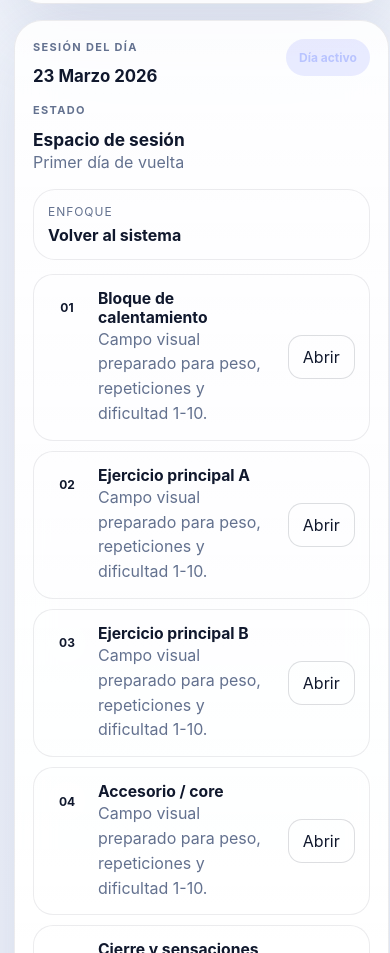
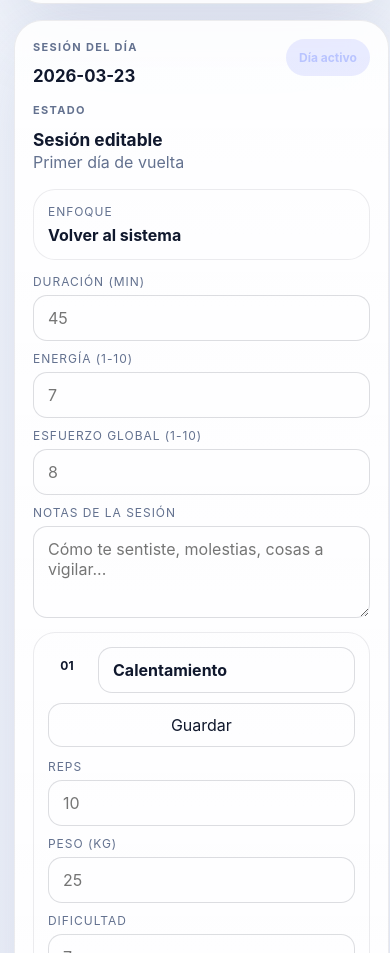
Before and after one commit to neomigue2010/neo-sport-dashboard, a Next.js app: page / in a window 390 px wide. Shown: the part 1047-2000 px from the top of the page. Built offline with nearby package versions, Linux system fonts and the light colour scheme; no server answers.

Commit message:
Wire dashboard to VPS API and real session flow

```diff
--- a/app/globals.css
+++ b/app/globals.css
@@ -347,3 +347,106 @@ p { color: var(--muted); line-height: 1.55; }
   .hero-card { padding: 26px; }
   .calendar-card, .session-card, .insight-card, .prompt-card { padding: 22px; }
 }
+
+.tiny-action {
+  border: 1px solid var(--line-strong);
+  background: rgba(255,255,255,0.06);
+  color: var(--text);
+  border-radius: 999px;
+  padding: 10px 12px;
+}
+
+.session-form,
+.exercise-fields {
+  display: grid;
+  grid-template-columns: repeat(3, minmax(0, 1fr));
+  gap: 10px;
+  margin-bottom: 14px;
+}
+
+.session-form label,
+.exercise-fields label {
+  display: flex;
+  flex-direction: column;
+  gap: 6px;
+}
+
+.session-form span,
+.exercise-fields span {
+  color: var(--muted);
+  font-size: 12px;
+  text-transform: uppercase;
+  letter-spacing: 0.08em;
+}
+
+.session-form input,
+.exercise-fields input,
+.exercise-fields textarea,
+.session-form textarea,
+.exercise-name-input {
+  width: 100%;
+  border-radius: 14px;
+  border: 1px solid var(--line-strong);
+  background: rgba(255,255,255,0.04);
+  color: var(--text);
+  padding: 12px 14px;
+  font: inherit;
+}
+
+.exercise-name-input {
+  font-weight: 700;
+}
+
+.session-form textarea,
+.exercise-fields textarea {
+  min-height: 92px;
+  resize: vertical;
+}
+
+.full-field {
+  grid-column: 1 / -1;
+}
+
+.exercise-card {
+  border-radius: 22px;
+  padding: 14px;
+  background: rgba(255,255,255,0.03);
+  border: 1px solid var(--line);
+}
+
+.exercise-head {
+  display: flex;
+  align-items: center;
+  justify-content: space-between;
+  gap: 10px;
+  margin-bottom: 12px;
+}
+
+.exercise-head-left {
+  display: flex;
+  align-items: center;
+  gap: 12px;
+  flex: 1;
+}
+
+.session-status-message {
+  margin-top: 8px;
+  margin-bottom: 12px;
+  color: var(--accent-2);
+}
+
+@media (max-width: 720px) {
+  .session-form,
+  .exercise-fields {
+    grid-template-columns: 1fr;
+  }
+
+  .exercise-head {
+    flex-direction: column;
+    align-items: stretch;
+  }
+
+  .exercise-head-left {
+    align-items: flex-start;
+  }
+}
--- a/components/SportDashboard.tsx
+++ b/components/SportDashboard.tsx
@@ -13,8 +13,19 @@ type DayCard = {
   accent: string;
 };
 
+type ExerciseForm = {
+  exerciseName: string;
+  reps: string;
+  weightKg: string;
+  difficulty: string;
+  notes: string;
+};
+
 const month = 'Marzo 2026';
 const apiBase = process.env.NEXT_PUBLIC_SPORT_API_BASE || 'https://sport-api.187.77.83.168.sslip.io';
+const selectedMonth = '2026-03';
+const monthNames = ['2026-02', '2026-03', '2026-04'];
+
 const dayCards: DayCard[] = [
   { day: 24, monthOffset: -1, status: 'rest', label: 'Cierre mes', energy: 'Descarga', accent: 'rest' },
   { day: 25, monthOffset: -1, status: 'rest', label: 'Cierre mes', energy: 'Descarga', accent: 'rest' },
@@ -59,6 +70,12 @@ const dayCards: DayCard[] = [
   { day: 5, monthOffset: 1, status: 'rest', label: 'Descanso', energy: 'Abril', accent: 'rest' }
 ];
 
+const initialExercises: ExerciseForm[] = [
+  { exerciseName: 'Calentamiento', reps: '', weightKg: '', difficulty: '', notes: '' },
+  { exerciseName: 'Ejercicio principal A', reps: '', weightKg: '', difficulty: '', notes: '' },
+  { exerciseName: 'Ejercicio principal B', reps: '', weightKg: '', difficulty: '', notes: '' }
+];
+
 const statusText: Record<DayStatus, string> = {
   planned: 'Preparado para asignar rutina',
   done: 'Entrenamiento archivado',
@@ -66,19 +83,28 @@ const statusText: Record<DayStatus, string> = {
   focus: 'Primer día de vuelta'
 };
 
-const exercisePlaceholders = [
-  'Bloque de calentamiento',
-  'Ejercicio principal A',
-  'Ejercicio principal B',
-  'Accesorio / core',
-  'Cierre y sensaciones'
-];
+function getTrainingDate(card: DayCard) {
+  const offset = card.monthOffset ?? 0;
+  const monthKey = monthNames[offset + 1] || selectedMonth;
+  return `${monthKey}-${String(card.day).padStart(2, '0')}`;
+}
 
 export function SportDashboard() {
   const [selectedDay, setSelectedDay] = useState<DayCard>(dayCards.find((d) => d.day === 23 && (d.monthOffset ?? 0) === 0) || dayCards[0]);
   const [theme, setTheme] = useState<'dark' | 'light'>('dark');
   const [dbStatus, setDbStatus] = useState<'loading' | 'online' | 'offline'>('loading');
   const [dbCounts, setDbCounts] = useState({ users: 0, workout_days: 0, workout_sessions: 0 });
+  const [sessionStatus, setSessionStatus] = useState('');
+  const [isSavingDay, setIsSavingDay] = useState(false);
+  const [isCompleting, setIsCompleting] = useState(false);
+  const [durationMinutes, setDurationMinutes] = useState('');
+  const [perceivedEnergy, setPerceivedEnergy] = useState('');
+  const [perceivedEffort, setPerceivedEffort] = useState('');
+  const [sessionNotes, setSessionNotes] = useState('');
+  const [exerciseForms, setExerciseForms] = useState<ExerciseForm[]>(initialExercises);
+  const [savingExerciseIndex, setSavingExerciseIndex] = useState<number | null>(null);
+
+  const trainingDate = useMemo(() => getTrainingDate(selectedDay), [selectedDay]);
 
   useEffect(() => {
     const stored = window.localStorage.getItem('neo-sport-theme');
@@ -93,10 +119,8 @@ export function SportDashboard() {
     window.localStorage.setItem('neo-sport-theme', theme);
   }, [theme]);
 
-
   useEffect(() => {
     let active = true;
-
     fetch(`${apiBase}/api/health`)
       .then((res) => {
         if (!res.ok) throw new Error('health failed');
@@ -115,19 +139,132 @@ export function SportDashboard() {
         if (!active) return;
         setDbStatus('offline');
       });
-
     return () => {
       active = false;
     };
   }, []);
 
-  const selectedSummary = useMemo(() => {
-    return {
-      title: selectedDay.status === 'done' ? 'Sesión cerrada' : selectedDay.status === 'rest' ? 'Día de recuperación' : 'Espacio de sesión',
-      subtitle: statusText[selectedDay.status],
-      cta: selectedDay.status === 'done' ? 'Ver detalles de la sesión' : 'Completar sesión aquí'
+  useEffect(() => {
+    let active = true;
+    setSessionStatus('');
+
+    fetch(`${apiBase}/api/session?user=migue&trainingDate=${trainingDate}`)
+      .then((res) => res.json())
+      .then((data) => {
+        if (!active || !data?.ok) return;
+        if (data.session) {
+          setDurationMinutes(data.session.duration_minutes ? String(data.session.duration_minutes) : '');
+          setPerceivedEnergy(data.session.perceived_energy ? String(data.session.perceived_energy) : '');
+          setPerceivedEffort(data.session.perceived_effort ? String(data.session.perceived_effort) : '');
+          setSessionNotes(data.session.notes || '');
+        } else {
+          setDurationMinutes('');
+          setPerceivedEnergy('');
+          setPerceivedEffort('');
+          setSessionNotes('');
+        }
+        if (Array.isArray(data.exercises) && data.exercises.length) {
+          const mapped = data.exercises.slice(0, 3).map((item: any) => ({
+            exerciseName: item.exercise_name || '',
+            reps: item.reps ? String(item.reps) : '',
+            weightKg: item.weight_kg ? String(item.weight_kg) : '',
+            difficulty: item.difficulty ? String(item.difficulty) : '',
+            notes: item.actual_notes || item.set_notes || ''
+          }));
+          while (mapped.length < 3) mapped.push({ exerciseName: `Ejercicio ${mapped.length + 1}`, reps: '', weightKg: '', difficulty: '', notes: '' });
+          setExerciseForms(mapped);
+        } else {
+          setExerciseForms(initialExercises);
+        }
+      })
+      .catch(() => {
+        if (!active) return;
+      });
+
+    return () => {
+      active = false;
     };
-  }, [selectedDay]);
+  }, [trainingDate]);
+
+  const selectedSummary = useMemo(() => ({
+    title: selectedDay.status === 'done' ? 'Sesión cerrada' : selectedDay.status === 'rest' ? 'Día de recuperación' : 'Sesión editable',
+    subtitle: statusText[selectedDay.status],
+    cta: isCompleting ? 'Cerrando sesión...' : 'Completar sesión'
+  }), [selectedDay, isCompleting]);
+
+  async function ensureDay() {
+    setIsSavingDay(true);
+    try {
+      const res = await fetch(`${apiBase}/api/calendar/day`, {
+        method: 'POST',
+        headers: { 'Content-Type': 'application/json' },
+        body: JSON.stringify({ user: 'migue', trainingDate, status: 'planned' })
+      });
+      const data = await res.json();
+      if (!res.ok || !data.ok) throw new Error(data.message || 'No pude guardar el día');
+      setSessionStatus('Día guardado en la base.');
+    } catch (error) {
+      setSessionStatus(error instanceof Error ? error.message : 'No pude guardar el día');
+    } finally {
+      setIsSavingDay(false);
+    }
+  }
+
+  async function saveExercise(index: number) {
+    const item = exerciseForms[index];
+    setSavingExerciseIndex(index);
+    try {
+      const res = await fetch(`${apiBase}/api/session/exercise`, {
+        method: 'POST',
+        headers: { 'Content-Type': 'application/json' },
+        body: JSON.stringify({
+          user: 'migue',
+          trainingDate,
+          exerciseName: item.exerciseName,
+          sortOrder: index,
+          difficulty: item.difficulty ? Number(item.difficulty) : null,
+          reps: item.reps ? Number(item.reps) : null,
+          weightKg: item.weightKg ? Number(item.weightKg) : null,
+          effort: item.difficulty ? Number(item.difficulty) : null,
+          actualNotes: item.notes || null
+        })
+      });
+      const data = await res.json();
+      if (!res.ok || !data.ok) throw new Error(data.message || 'No pude guardar el ejercicio');
+      setSessionStatus(`Ejercicio ${index + 1} guardado.`);
+      setDbCounts((cur) => ({ ...cur, workout_sessions: Math.max(cur.workout_sessions, 1) }));
+    } catch (error) {
+      setSessionStatus(error instanceof Error ? error.message : 'No pude guardar el ejercicio');
+    } finally {
+      setSavingExerciseIndex(null);
+    }
+  }
+
+  async function completeSession() {
+    setIsCompleting(true);
+    try {
+      const res = await fetch(`${apiBase}/api/session/complete`, {
+        method: 'POST',
+        headers: { 'Content-Type': 'application/json' },
+        body: JSON.stringify({
+          user: 'migue',
+          trainingDate,
+          durationMinutes: durationMinutes ? Number(durationMinutes) : null,
+          perceivedEnergy: perceivedEnergy ? Number(perceivedEnergy) : null,
+          perceivedEffort: perceivedEffort ? Number(perceivedEffort) : null,
+          notes: sessionNotes || null
+        })
+      });
+      const data = await res.json();
+      if (!res.ok || !data.ok) throw new Error(data.message || 'No pude completar la sesión');
+      setSessionStatus('Sesión cerrada. Queda pendiente de análisis por Neo.');
+      setDbCounts((cur) => ({ ...cur, workout_days: cur.workout_days + 1 }));
+    } catch (error) {
+      setSessionStatus(error instanceof Error ? error.message : 'No pude completar la sesión');
+    } finally {
+      setIsCompleting(false);
+    }
+  }
 
   return (
     <main className="app-shell">
@@ -152,18 +289,9 @@ export function SportDashboard() {
             <span className="tiny-chip">Mobile first</span>
           </div>
           <div className="hero-metrics compact-metrics">
-            <div>
-              <strong>{dbCounts.workout_sessions}</strong>
-              <span>sesiones</span>
-            </div>
-            <div>
-              <strong>{dbCounts.workout_days}</strong>
-              <span>días</span>
-            </div>
-            <div>
-              <strong>{dbCounts.users}</strong>
-              <span>usuario</span>
-            </div>
+            <div><strong>{dbCounts.workout_sessions}</strong><span>sesiones</span></div>
+            <div><strong>{dbCounts.workout_days}</strong><span>días</span></div>
+            <div><strong>{dbCounts.users}</strong><span>usuario</span></div>
           </div>
         </div>
 
@@ -174,13 +302,11 @@ export function SportDashboard() {
                 <p className="tiny-label">Calendario</p>
                 <h3>{month}</h3>
               </div>
-              <span className="tiny-chip">Vista compacta</span>
+              <button className="tiny-action" onClick={ensureDay} disabled={isSavingDay}>{isSavingDay ? 'Guardando...' : 'Guardar día'}</button>
             </div>
 
             <div className="calendar-weekdays">
-              {['L', 'M', 'X', 'J', 'V', 'S', 'D'].map((item) => (
-                <span key={item}>{item}</span>
-              ))}
+              {['L', 'M', 'X', 'J', 'V', 'S', 'D'].map((item) => <span key={item}>{item}</span>)}
             </div>
 
             <div className="calendar-grid">
@@ -202,7 +328,7 @@ export function SportDashboard() {
             <div className="section-head">
               <div>
                 <p className="tiny-label">Sesión del día</p>
-                <h3>{selectedDay.day} {month}</h3>
+                <h3>{trainingDate}</h3>
               </div>
               <span className={`status-badge ${selectedDay.accent}`}>{selectedDay.label}</span>
             </div>
@@ -219,65 +345,35 @@ export function SportDashboard() {
               </div>
             </div>
 
+            <div className="session-form">
+              <label><span>Duración (min)</span><input value={durationMinutes} onChange={(e) => setDurationMinutes(e.target.value)} inputMode="numeric" placeholder="45" /></label>
+              <label><span>Energía (1-10)</span><input value={perceivedEnergy} onChange={(e) => setPerceivedEnergy(e.target.value)} inputMode="numeric" placeholder="7" /></label>
+              <label><span>Esfuerzo global (1-10)</span><input value={perceivedEffort} onChange={(e) => setPerceivedEffort(e.target.value)} inputMode="numeric" placeholder="8" /></label>
+              <label className="full-field"><span>Notas de la sesión</span><textarea value={sessionNotes} onChange={(e) => setSessionNotes(e.target.value)} placeholder="Cómo te sentiste, molestias, cosas a vigilar..." /></label>
+            </div>
+
             <div className="exercise-list">
-              {exercisePlaceholders.map((item, index) => (
-                <div key={item} className="exercise-row">
-                  <div>
-                    <span className="index-pill">0{index + 1}</span>
-                    <div>
-                      <h5>{item}</h5>
-                      <p>Campo visual preparado para peso, repeticiones y dificultad 1-10.</p>
+              {exerciseForms.map((item, index) => (
+                <div key={index} className="exercise-card">
+                  <div className="exercise-head">
+                    <div className="exercise-head-left">
+                      <span className="index-pill">0{index + 1}</span>
+                      <input className="exercise-name-input" value={item.exerciseName} onChange={(e) => setExerciseForms((cur) => cur.map((entry, i) => i === index ? { ...entry, exerciseName: e.target.value } : entry))} />
                     </div>
+                    <button className="ghost-button" onClick={() => saveExercise(index)} disabled={savingExerciseIndex === index}>{savingExerciseIndex === index ? 'Guardando...' : 'Guardar'}</button>
                   </div>
-                  <button className="ghost-button">Abrir</button>
+                  <div className="exercise-fields">
+                    <label><span>Reps</span><input value={item.reps} onChange={(e) => setExerciseForms((cur) => cur.map((entry, i) => i === index ? { ...entry, reps: e.target.value } : entry))} inputMode="numeric" placeholder="10" /></label>
+                    <label><span>Peso (kg)</span><input value={item.weightKg} onChange={(e) => setExerciseForms((cur) => cur.map((entry, i) => i === index ? { ...entry, weightKg: e.target.value } : entry))} inputMode="decimal" placeholder="25" /></label>
+                    <label><span>Dificultad</span><input value={item.difficulty} onChange={(e) => setExerciseForms((cur) => cur.map((entry, i) => i === index ? { ...entry, difficulty: e.target.value } : entry))} inputMode="numeric" placeholder="7" /></label>
+                    <label className="full-field"><span>Notas</span><textarea value={item.notes} onChange={(e) => setExerciseForms((cur) => cur.map((entry, i) => i === index ? { ...entry, notes: e.target.value } : entry))} placeholder="Máquina, sensaciones, ajustes..." /></label>
+                  </div>
                 </div>
               ))}
             </div>
 
-            <button className="primary-button full">{selectedSummary.cta}</button>
-          </article>
-        </section>
-
-        <section className="grid-stack secondary">
-          <article className="glass insight-card">
-            <div className="section-head compact">
-              <div>
-                <p className="tiny-label">Dashboard</p>
-                <h3>Estructura prevista</h3>
-              </div>
-            </div>
-            <div className="feature-stack">
-              {[
-                'Histórico por ejercicio y máquina',
-                'Sensación/RPE por serie o por ejercicio',
-                'Cierre de sesión para que Neo analice el día',
-                'Ajuste progresivo de la siguiente rutina'
-              ].map((item) => (
-                <div key={item} className="feature-tile">
-                  <span>✦</span>
-                  <p>{item}</p>
-                </div>
-              ))}
-            </div>
-          </article>
-
-          <article className="glass prompt-card minimal-card">
-            <div className="section-head compact">
-              <div>
-                <p className="tiny-label">Tema</p>
-                <h3>Preferencias visuales</h3>
-              </div>
-            </div>
-            <div className="theme-preview minimal-preview">
-              <div>
-                <span>Dark</span>
-                <strong>Activo</strong>
-              </div>
-              <div>
-                <span>Light</span>
-                <strong>Disponible</strong>
-              </div>
-            </div>
+            {sessionStatus ? <p className="session-status-message">{sessionStatus}</p> : null}
+            <button className="primary-button full" onClick={completeSession} disabled={isCompleting}>{selectedSummary.cta}</button>
           </article>
         </section>
       </section>
```
Also changed, not shown: 1 other file (tests, documents, lock files or other folders).
